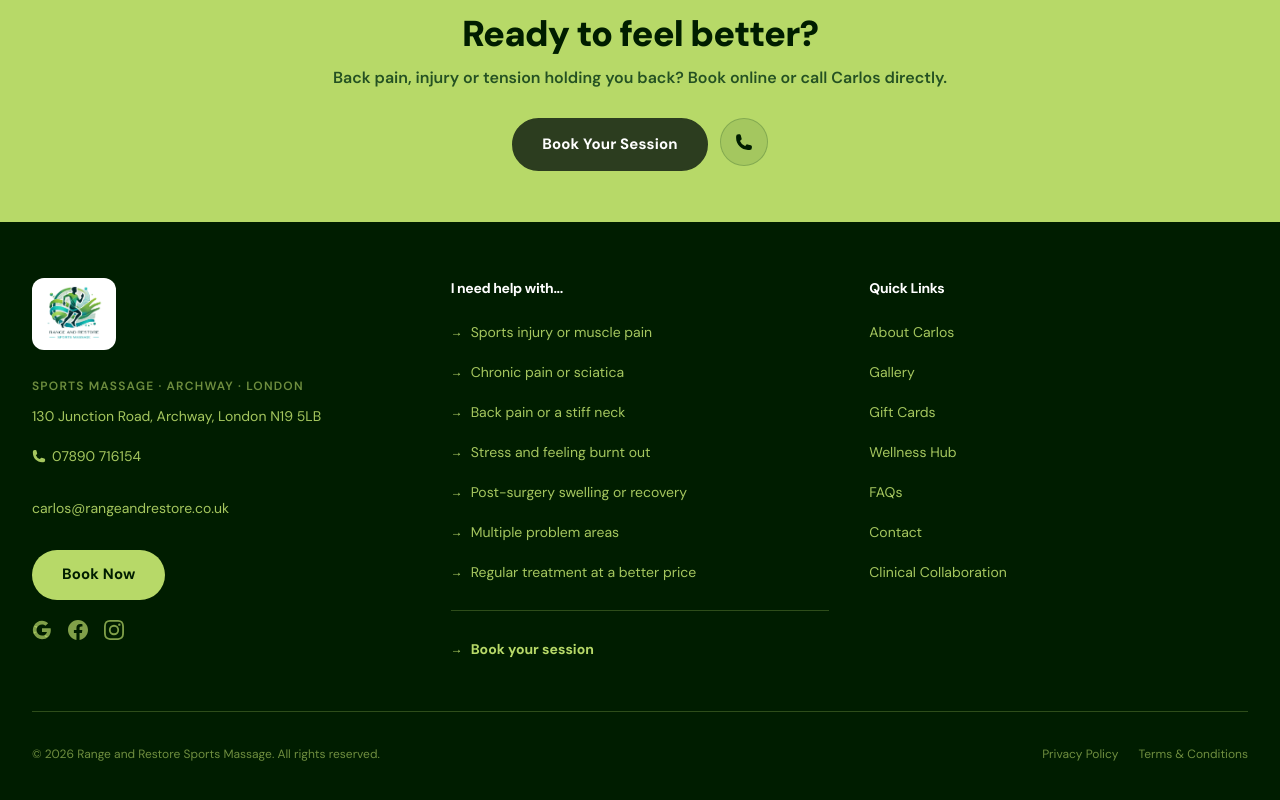
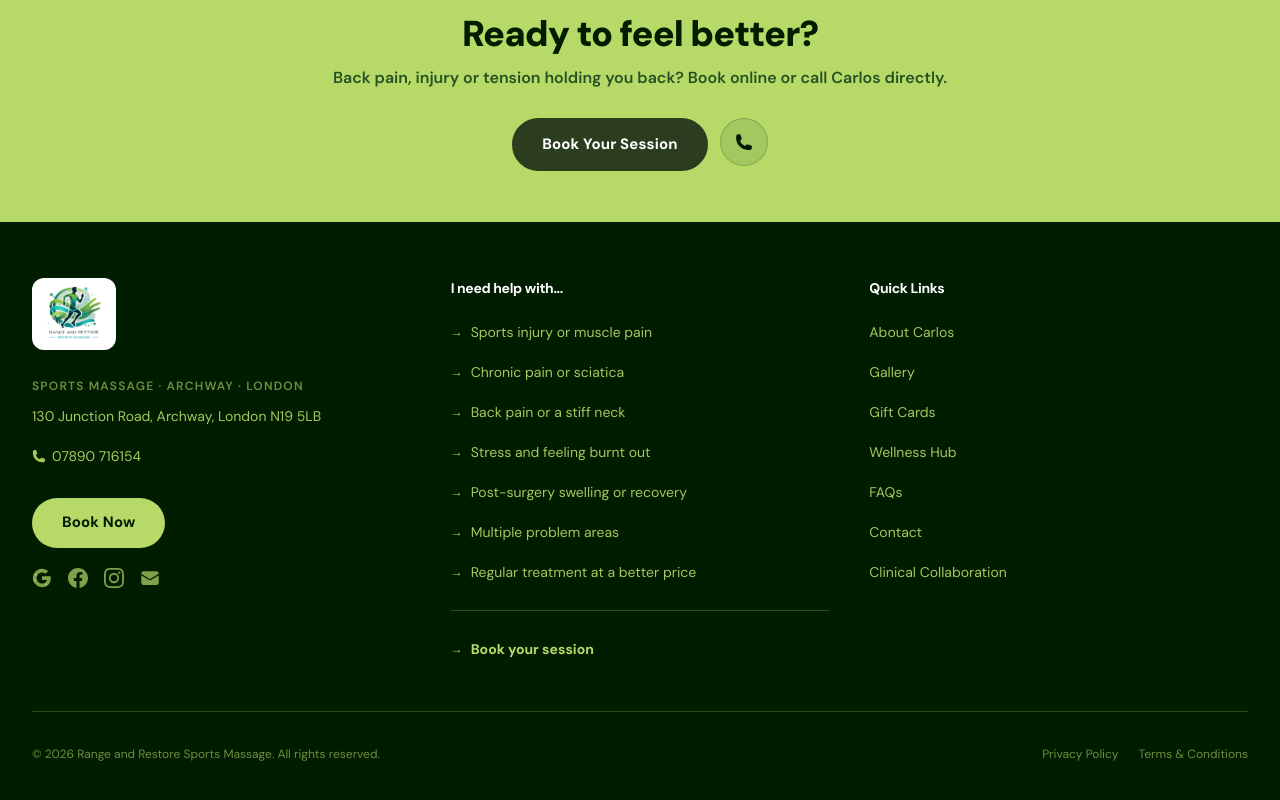
Before and after one commit to devjoe1991/rangeandrestore, a Next.js app: page / in a window 1280 px wide. Shown: the part 4689-5489 px from the top of the page. Built offline with nearby package versions, Linux system fonts and the light colour scheme; no server answers.

Commit message:
email icon

```diff
--- a/components/Footer.tsx
+++ b/components/Footer.tsx
@@ -31,12 +31,7 @@ export function Footer() {
                   <PhoneIcon /> {BUSINESS.phone}
                 </a>
               </p>
-              <p>
-                <a href={`mailto:${BUSINESS.email}`}
-                  className="hover:text-white transition-colors break-all min-h-[44px] flex items-center">
-                  {BUSINESS.email}
-                </a>
-              </p>
+
             </address>
             <div className="mt-5">
               <a href={BOOKING_URLS.general} target="_blank" rel="noopener noreferrer"
@@ -72,6 +67,13 @@ export function Footer() {
                 className="text-[#B7D968]/70 hover:text-white transition-colors"
               >
                 <InstagramIcon />
+              </a>
+              <a
+                href={`mailto:${BUSINESS.email}`}
+                aria-label="Email us"
+                className="text-[#B7D968]/70 hover:text-white transition-colors"
+              >
+                <EmailIcon />
               </a>
             </div>
           </div>
@@ -180,3 +182,12 @@ function InstagramIcon() {
     </svg>
   )
 }
+
+function EmailIcon() {
+  return (
+    <svg width="20" height="20" viewBox="0 0 24 24" fill="currentColor" aria-hidden="true">
+      <path d="M1.5 8.67v8.58a3 3 0 003 3h15a3 3 0 003-3V8.67l-8.928 5.493a3 3 0 01-3.144 0L1.5 8.67z" />
+      <path d="M22.5 6.908V6.75a3 3 0 00-3-3h-15a3 3 0 00-3 3v.158l9.714 5.978a1.5 1.5 0 001.572 0L22.5 6.908z" />
+    </svg>
+  )
+}
```
